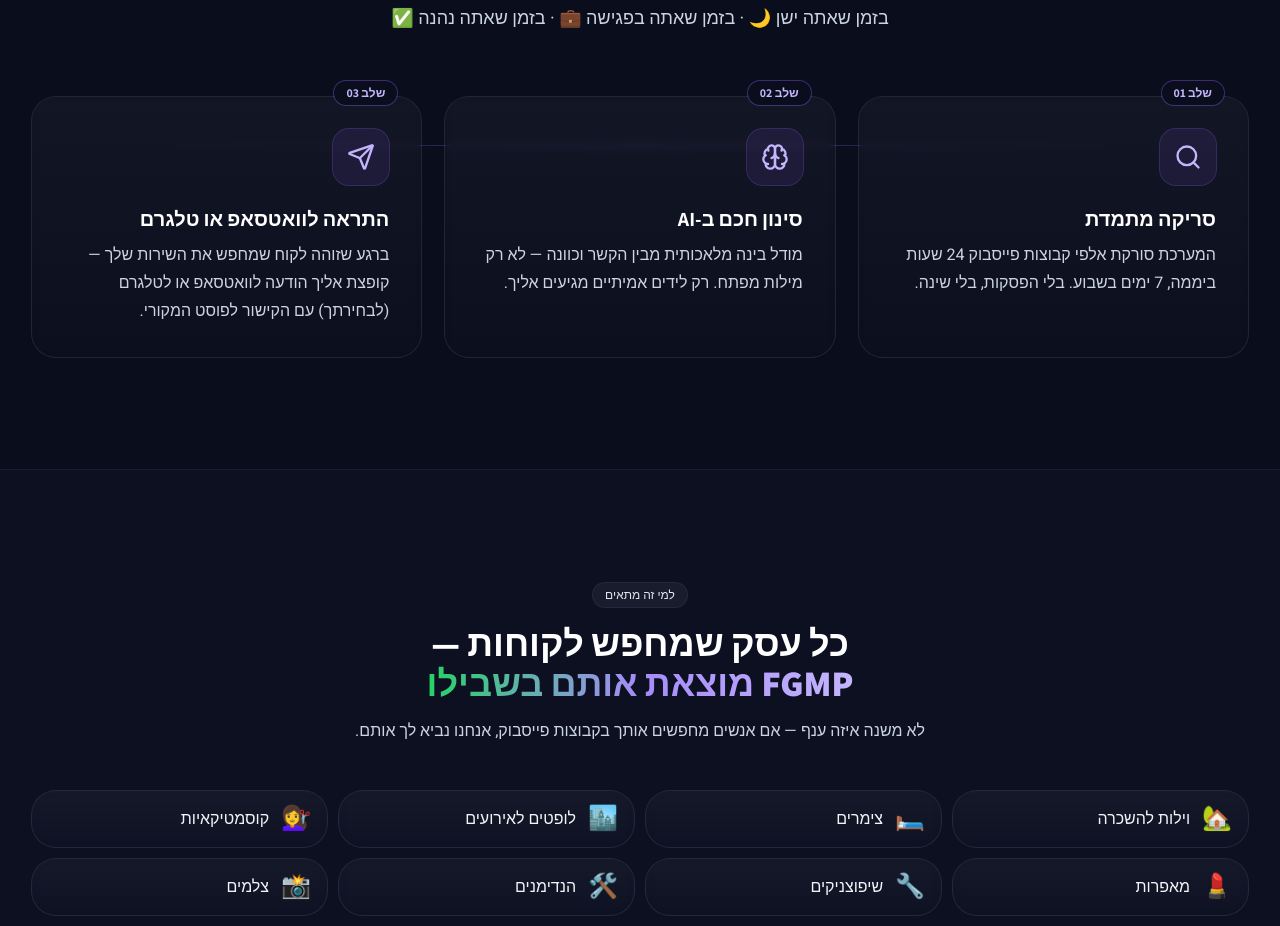
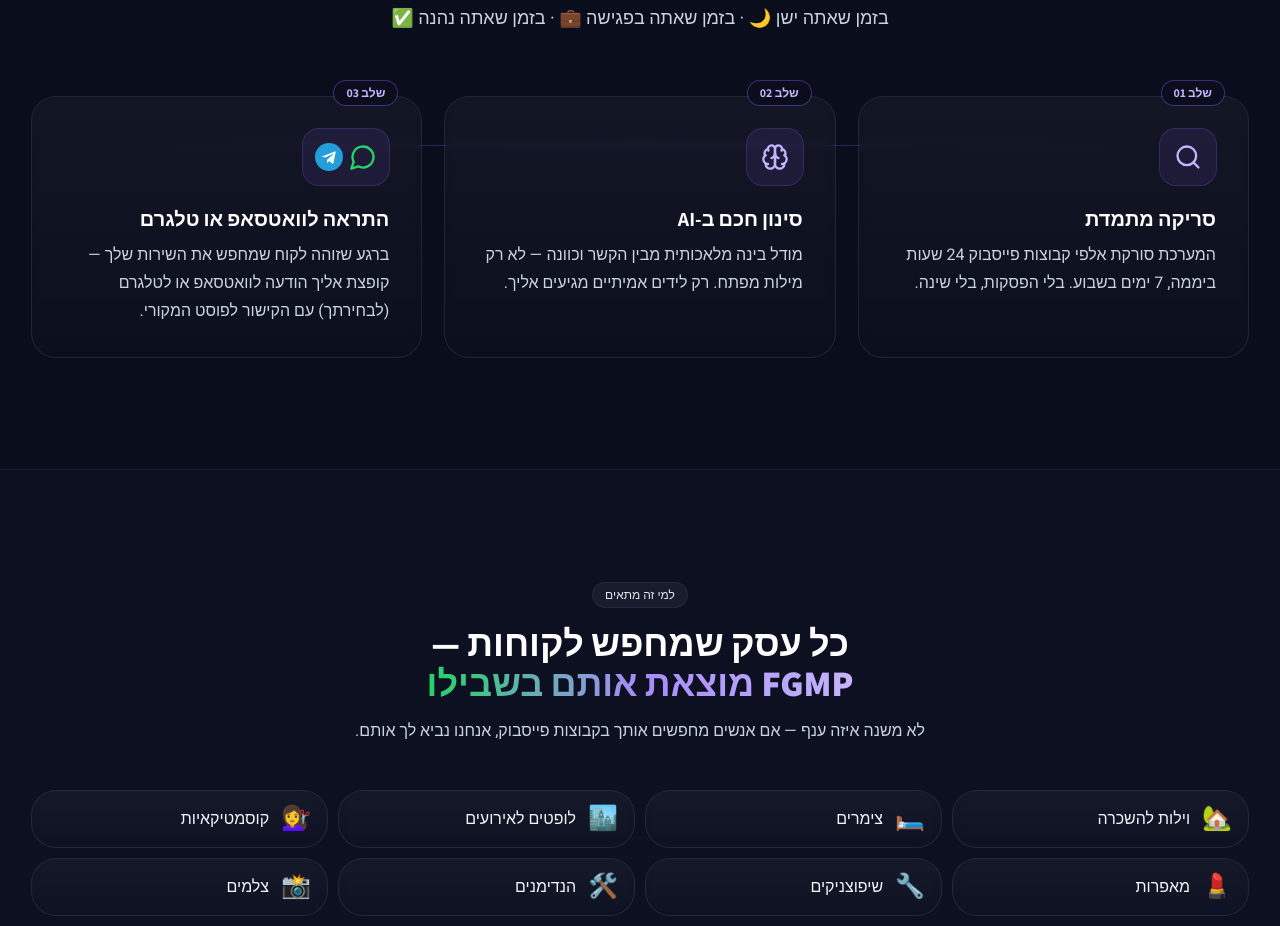
Before and after one commit to zohar31/-fgmp, a Next.js app: page / in a window 1280 px wide. Shown: the part 2060-2986 px from the top of the page. Built offline with nearby package versions, Linux system fonts and the light colour scheme; no server answers.

Commit message:
Show both WhatsApp and Telegram logos in step 3 of Solution section

```diff
--- a/components/Solution.tsx
+++ b/components/Solution.tsx
@@ -1,23 +1,29 @@
-import { Search, Brain, Send } from "lucide-react";
+import { Search, Brain, MessageCircle } from "lucide-react";
+import { TelegramIcon } from "./TelegramIcon";
 
 const steps = [
   {
-    icon: Search,
     n: "01",
     title: "סריקה מתמדת",
     text: "המערכת סורקת אלפי קבוצות פייסבוק 24 שעות ביממה, 7 ימים בשבוע. בלי הפסקות, בלי שינה.",
+    Icon: () => <Search className="h-7 w-7 text-brand-300" />,
   },
   {
-    icon: Brain,
     n: "02",
     title: "סינון חכם ב-AI",
     text: "מודל בינה מלאכותית מבין הקשר וכוונה — לא רק מילות מפתח. רק לידים אמיתיים מגיעים אליך.",
+    Icon: () => <Brain className="h-7 w-7 text-brand-300" />,
   },
   {
-    icon: Send,
     n: "03",
     title: "התראה לוואטסאפ או טלגרם",
     text: "ברגע שזוהה לקוח שמחפש את השירות שלך — קופצת אליך הודעה לוואטסאפ או לטלגרם (לבחירתך) עם הקישור לפוסט המקורי.",
+    Icon: () => (
+      <div className="flex items-center gap-1.5">
+        <MessageCircle className="h-7 w-7 text-wa" />
+        <TelegramIcon className="h-7 w-7" />
+      </div>
+    ),
   },
 ];
 
@@ -45,8 +51,8 @@
               <div className="absolute -top-4 right-6 rounded-full bg-bg px-3 py-1 font-display text-xs font-bold text-brand-300 ring-1 ring-brand-500/40">
                 שלב {s.n}
               </div>
-              <div className="mb-5 grid h-14 w-14 place-items-center rounded-2xl bg-brand-500/10 ring-1 ring-brand-500/30">
-                <s.icon className="h-7 w-7 text-brand-300" />
+              <div className="mb-5 inline-flex h-14 min-w-14 items-center justify-center rounded-2xl bg-brand-500/10 px-3 ring-1 ring-brand-500/30">
+                <s.Icon />
               </div>
               <h3 className="font-display text-xl font-bold text-white">
                 {s.title}
```
